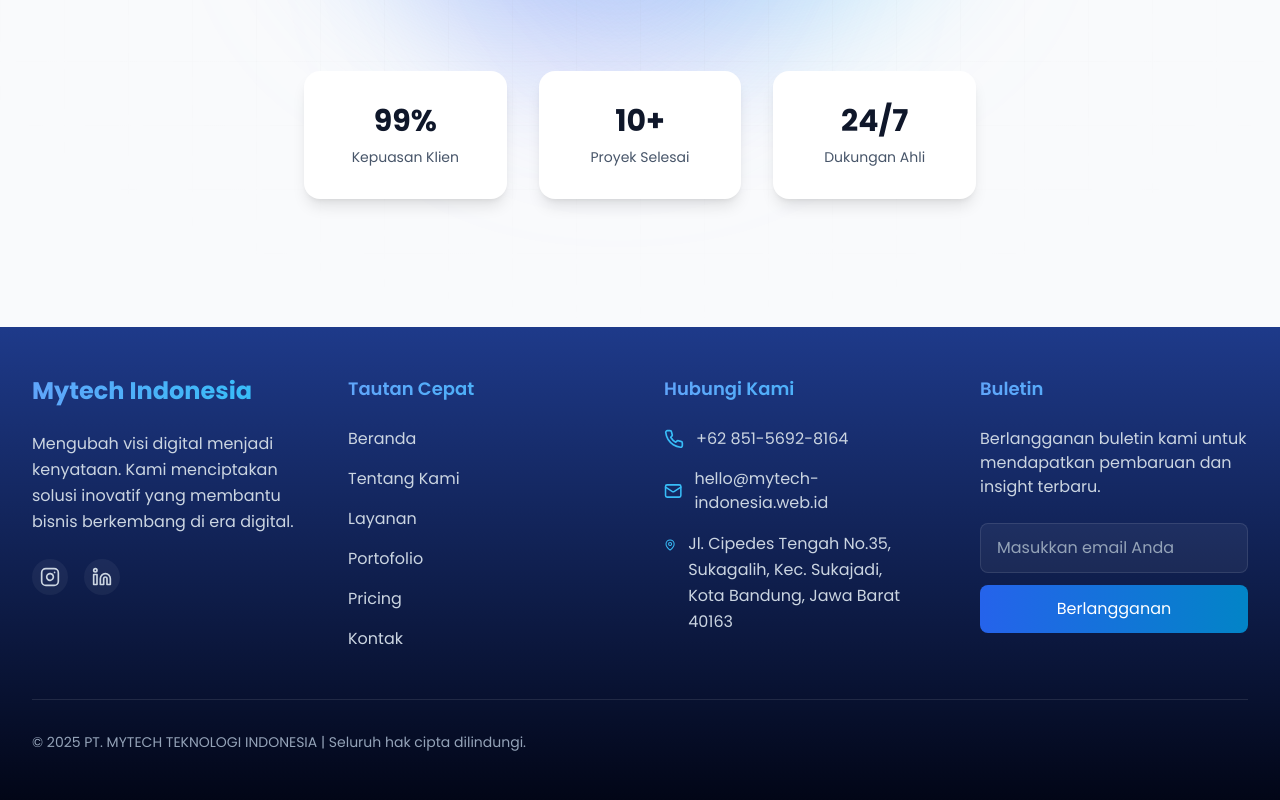
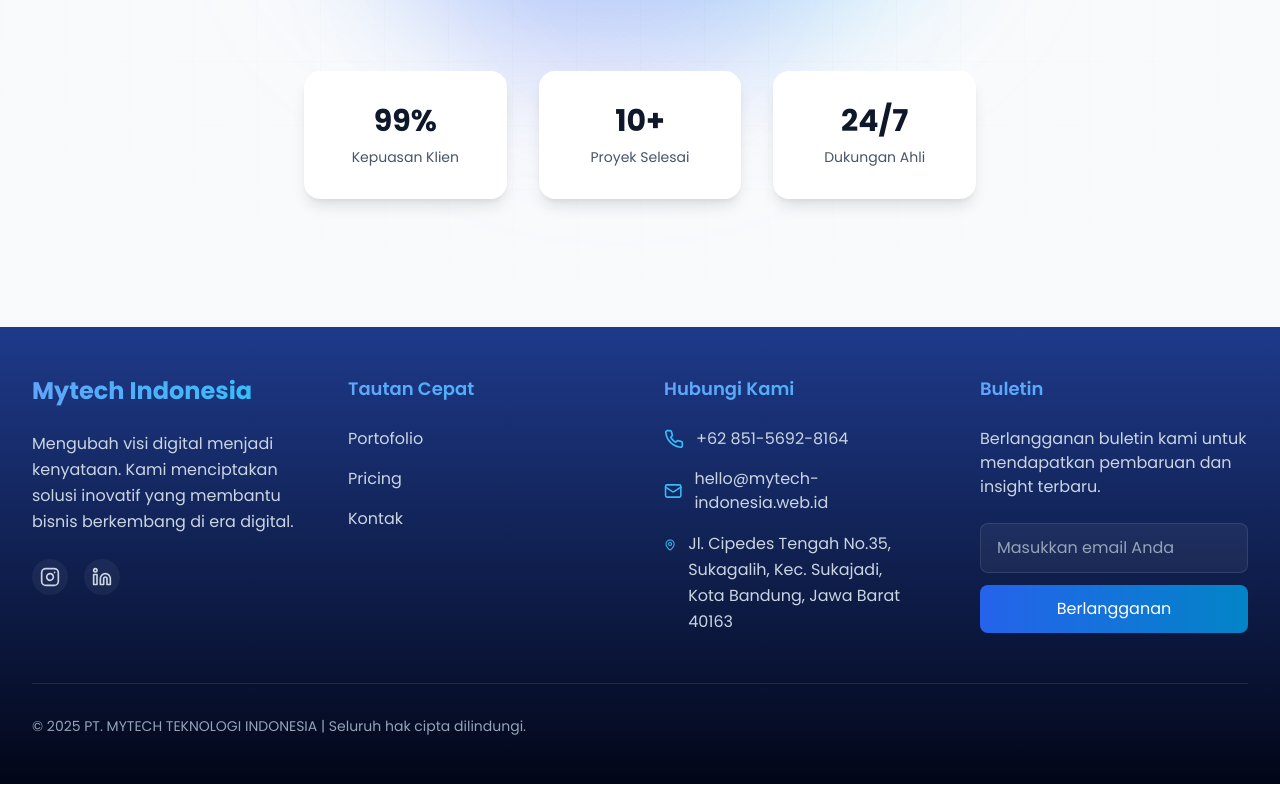
Before and after one commit to aldi1995/mytechv2, a React (Vite) app: page / in a window 1280 px wide. Shown: the part 579-1379 px from the top of the page. Built offline with nearby package versions, Linux system fonts and the light colour scheme.

Commit message:
update: ganti tema biru + integrasi contact & popup form

```diff
--- a/src/components/Footer.jsx
+++ b/src/components/Footer.jsx
@@ -16,9 +16,6 @@ const Footer = () => {
   ];
 
   const quickLinks = [
-    { name: "Beranda", url: "/" },
-    { name: "Tentang Kami", url: "/about" },
-    { name: "Layanan", url: "/services" },
     { name: "Portofolio", url: "/portfolio" },
     { name: "Pricing", url: "/pricing" },
     { name: "Kontak", url: "/contact" },
```
